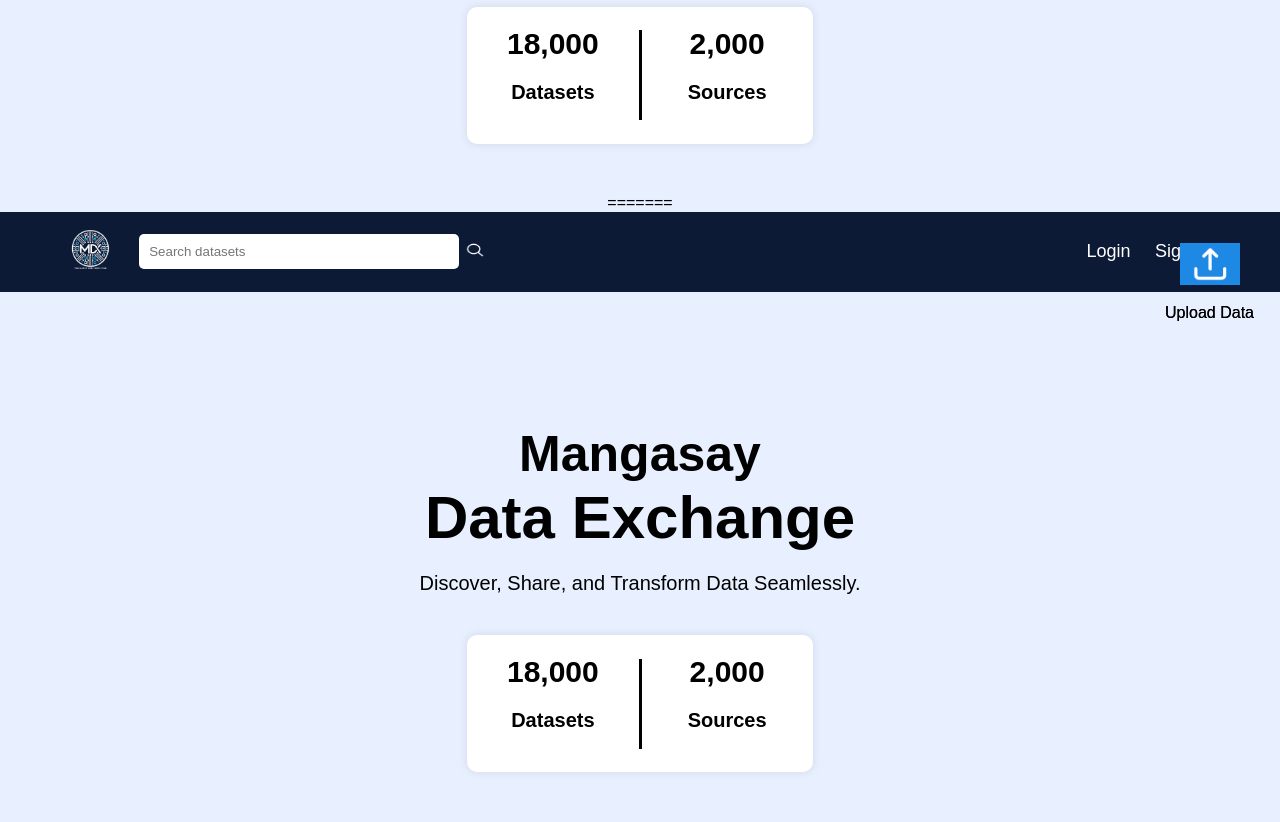
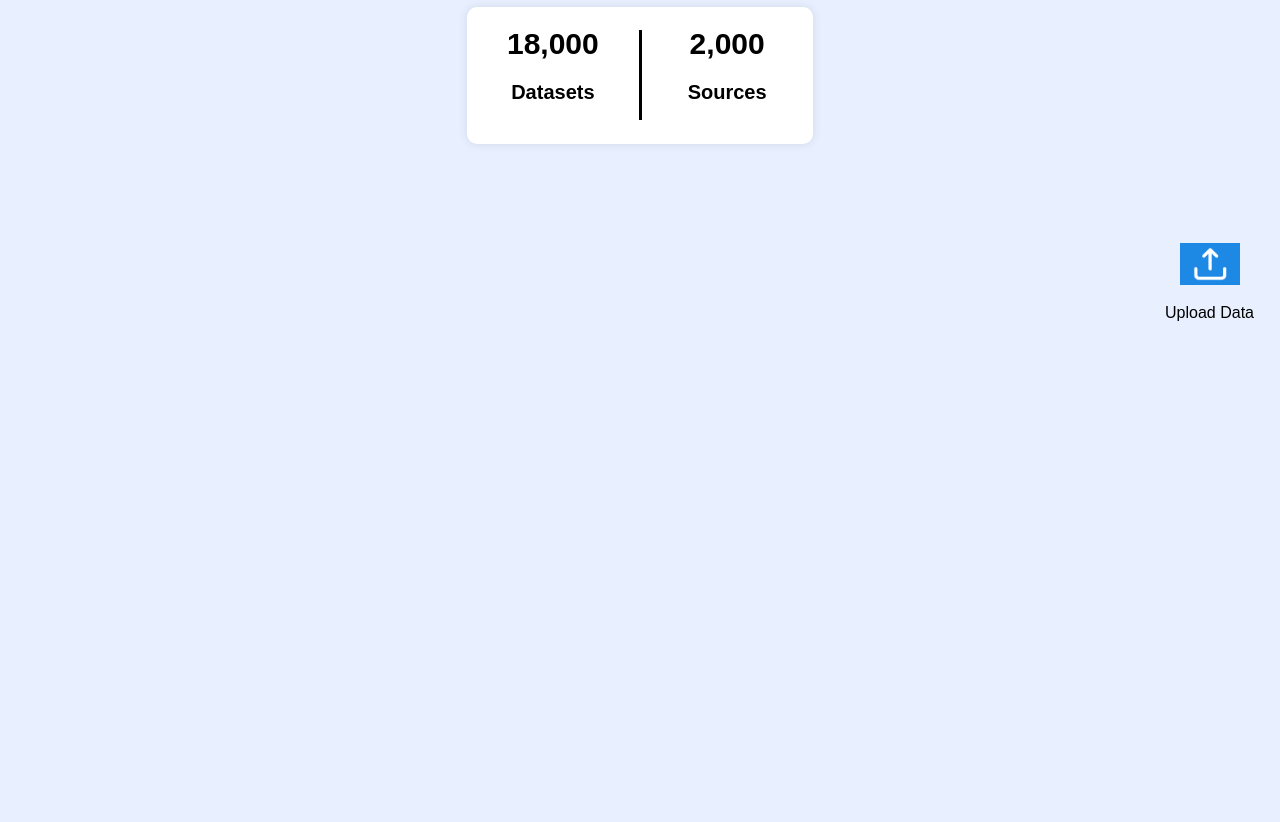
Before and after one commit to blacknova101/Mindanao-Data-Exchange, a PHP site: the page made by Mindanao Data Exchange.php in a window 1280 px wide. Shown: the part 417-1239 px from the top of the page. After the commit the page ends 738 px from the top, so only its background shows below. Run offline with PHP 8.4, Linux system fonts and the light colour scheme.

Commit message:
Update Mindanao Data Exchange.php

```diff
--- a/Mindanao Data Exchange.php
+++ b/Mindanao Data Exchange.php
@@ -176,60 +176,3 @@
     </div>
 </body>
 </html>
-=======
-<!DOCTYPE html>
-<html lang="en">
-<head>
-    <meta charset="UTF-8">
-    <meta name="viewport" content="width=device-width, initial-scale=1.0">
-    <title>MDX</title>
-    <style>
-    </style>
-</head>
-<body>
-    <div id="wrapper">
-        <header class="navbar">
-            <div class="logo">
-                <img src="images/mdx_logo.png" alt="Mangasay Data Exchange Logo">
-            </div>
-            <div class="search-bar">
-                <input type="text" placeholder="Search datasets">
-                <button>
-                    <img src="images/search_icon.png" alt="Search">
-                </button>
-            </div>
-            <nav class="nav-links">
-                <a href="#">Login</a>
-                <a href="#">Sign up</a>
-            </nav>
-        </header>
-
-        <main class="wrapper">
-            <h1>Mangasay <br> <span class="highlight">Data Exchange</span></h1>
-            <p>Discover, Share, and Transform Data Seamlessly.</p>
-
-            <div class="stats-box">
-                <div class="stat">
-                    <span class="stat-number">18,000</span>
-                    <p>Datasets</p>
-                </div>
-                <div class="divider"></div>
-                <div class="stat">
-                    <span class="stat-number">2,000</span>
-                    <p>Sources</p>
-                </div>
-            </div>
-        </main>
-
-
-
-
-        <div class="upload-section">
-            <button class="upload-btn">
-                <img src="images/upload_button.png" alt="Upload">
-                <p>Upload Data</p>
-        </button>
-        </div>
-    </div>
-</body>
-</html>
```
